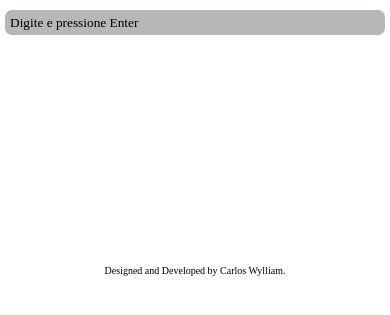
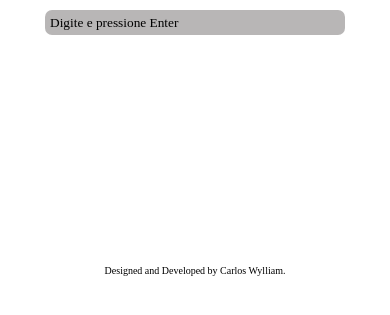
Before and after one commit to carlos-wylliam/to_do_list, a plain HTML site: page index.html in a window 390 px wide. Shown: the part 119-434 px from the top of the page. Drawn offline with Linux system fonts and the light colour scheme.

Commit message:
media screen de 500px

```diff
--- a/style.css
+++ b/style.css
@@ -91,3 +91,9 @@ p{
         width: 350px;
     }
 }
+
+@media screen and (max-width: 500px){
+    .container input{
+        width: 300px;
+    }
+}
```
